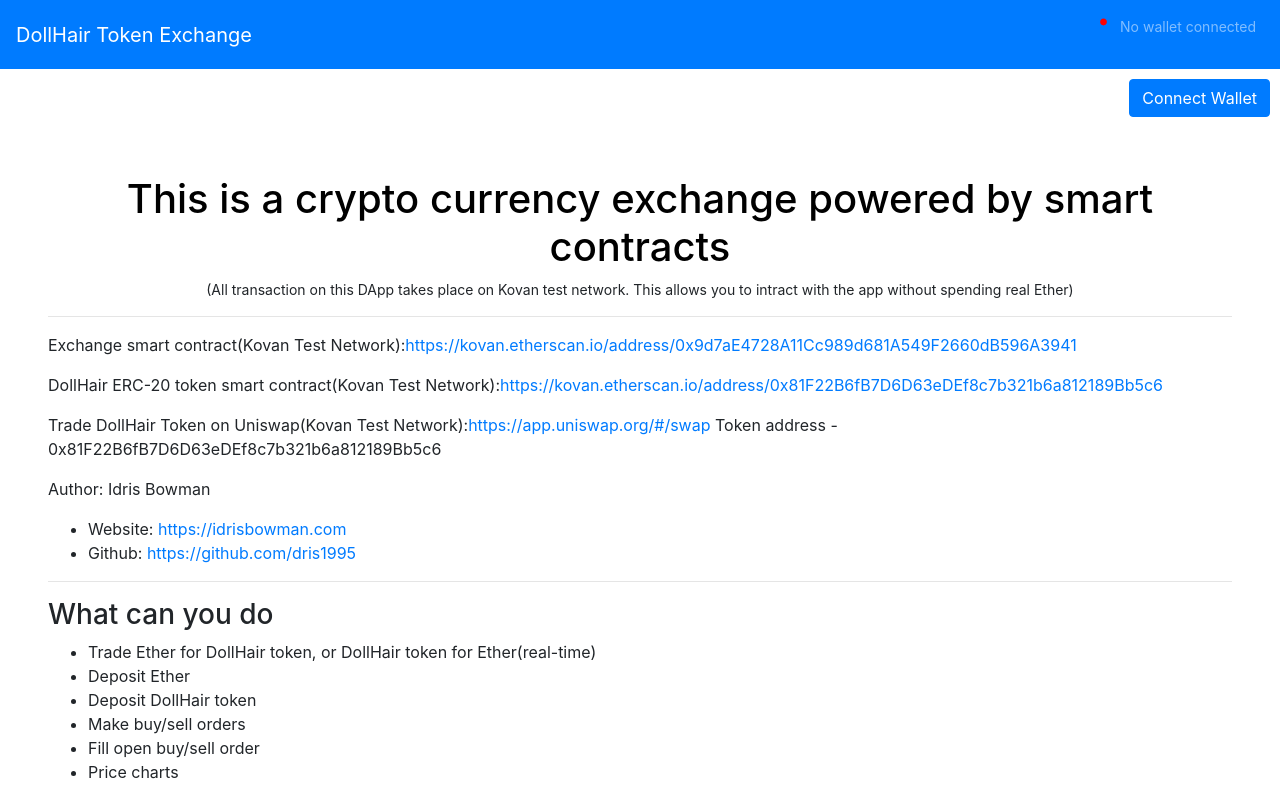
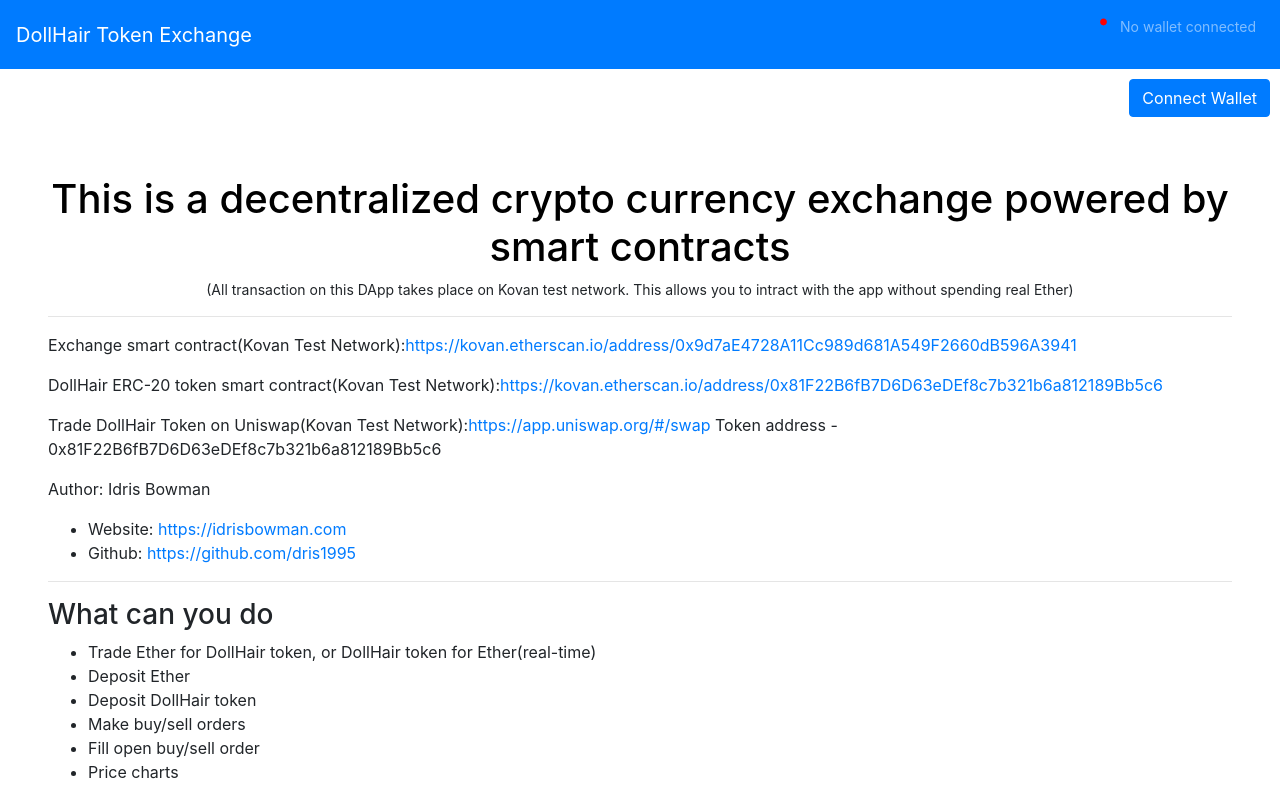
Before and after one commit to V00D00-child/decentralized-exchange, a React (Create React App) app: page / in a window 1280 px wide. Shown: the top 800 px of the page. Built offline with nearby package versions, Linux system fonts and the light colour scheme.

Commit message:
update content

```diff
--- a/src/components/App.js
+++ b/src/components/App.js
@@ -72,7 +72,7 @@ class App extends Component {
         <Connection connectWallet = {this.connectWallet} />
         {this.props.contractsLoaded ? <Content /> :
         <div className="p-5">
-          <h1 className="intro-text text-center">This is a crypto currency exchange powered by smart contracts</h1>
+          <h1 className="intro-text text-center">This is a decentralized crypto currency exchange powered by smart contracts</h1>
           <p className="text-center small">(All transaction on this DApp takes place on Kovan test network. This allows you to intract with
             the app without spending real Ether)
           </p>
```
